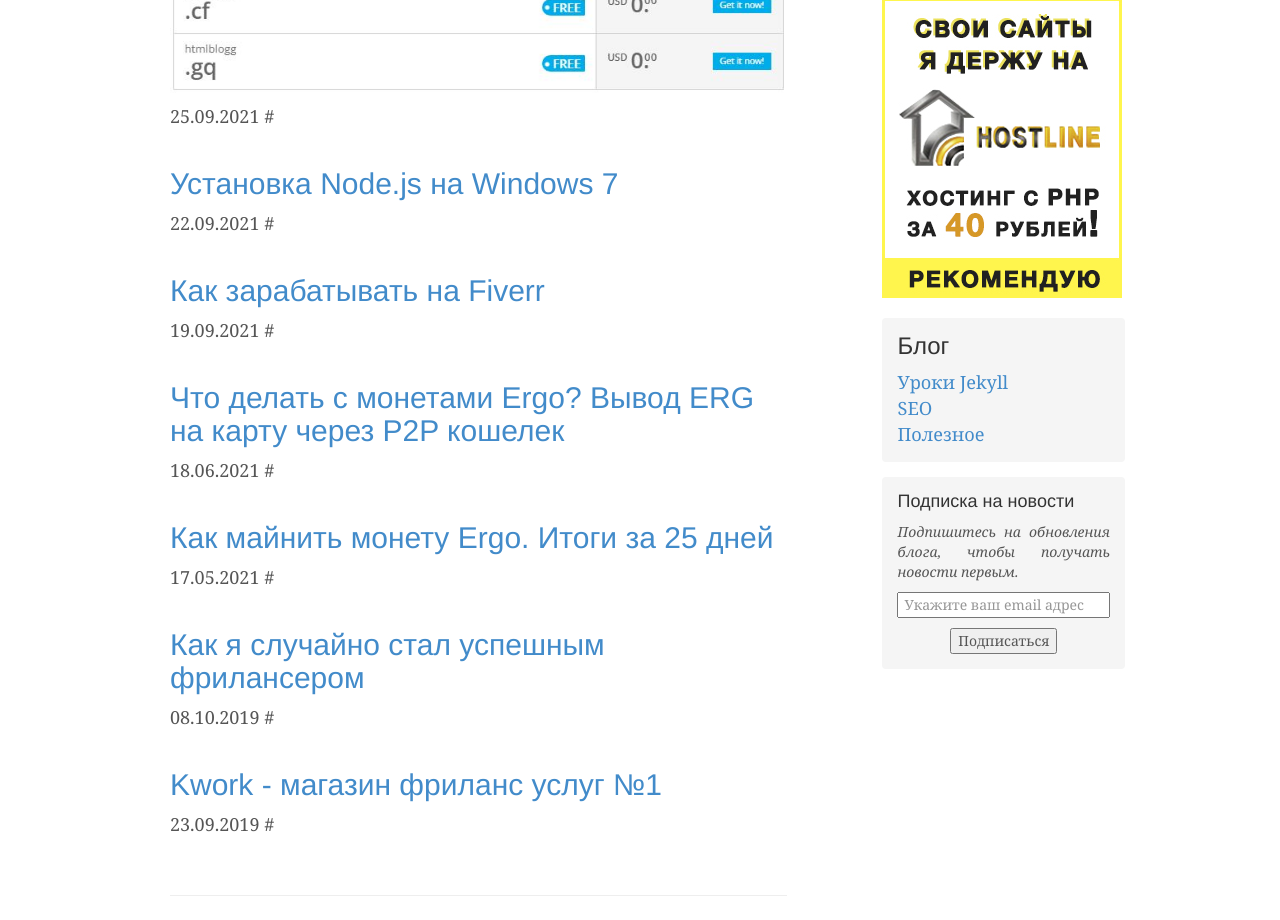
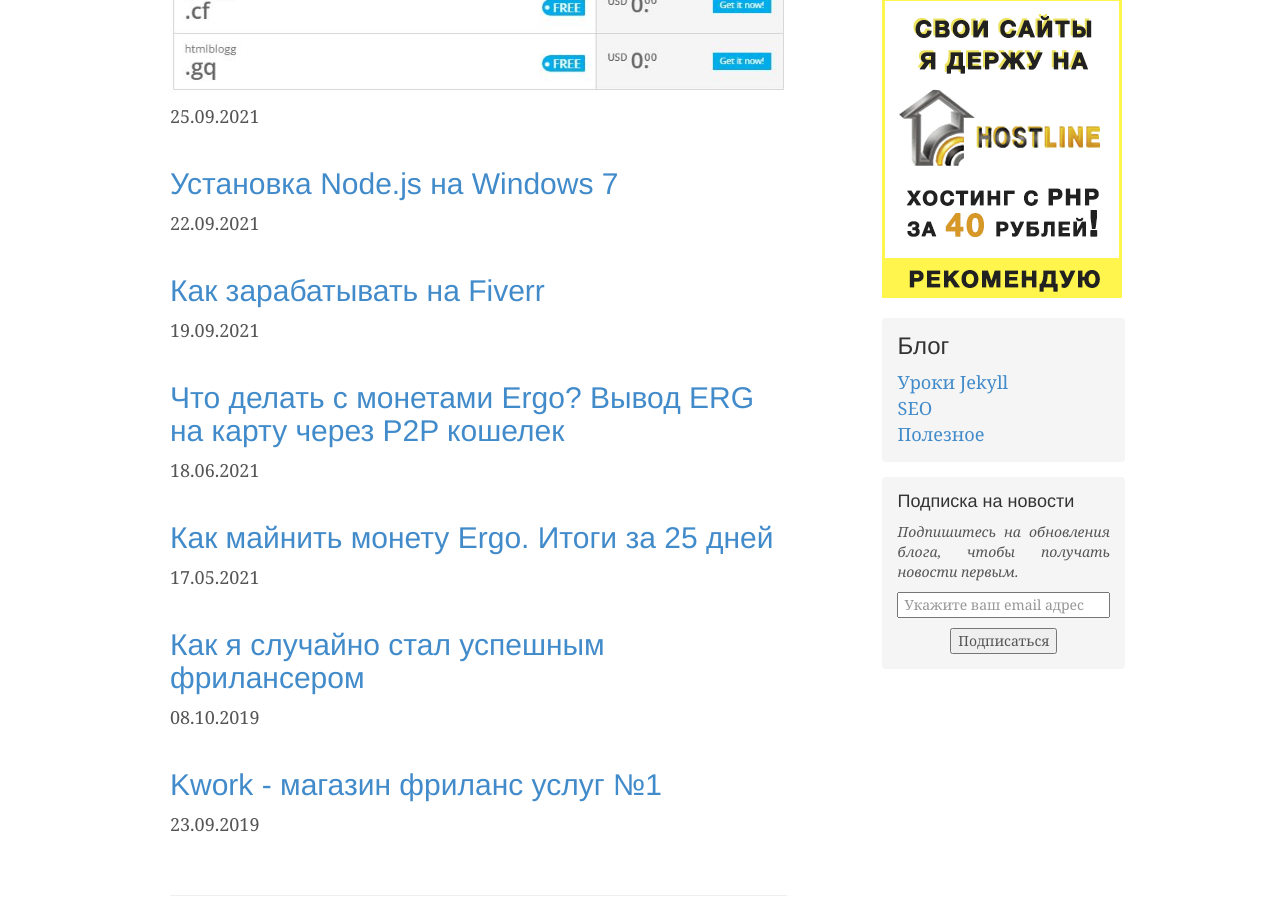
Before and after one commit to htmlblog/htmlblog.github.io, a Jekyll site: the page built from index.html, in a window 1280 px wide. Shown: the part 635-1555 px from the top of the page. Built offline with Jekyll 4.4.1, drawn with Linux system fonts in a browser that asks for light colours; the list of posts is cut into pages by our own code; comment, search, counter and statistics services are not loaded.

Commit message:
Update index.html

```diff
--- a/index.html
+++ b/index.html
@@ -9,7 +9,7 @@ layout: default
     <p><img src="{{ post.thumb }}" /></p>
   {% endif %}
   <p>
-    <span class="date">{{ post.date|date:"%d.%m.%Y" }} #</span>
+    <span class="date">{{ post.date|date:"%d.%m.%Y" }}</span>
   </p>
   <br>
 {% endfor %}
```
